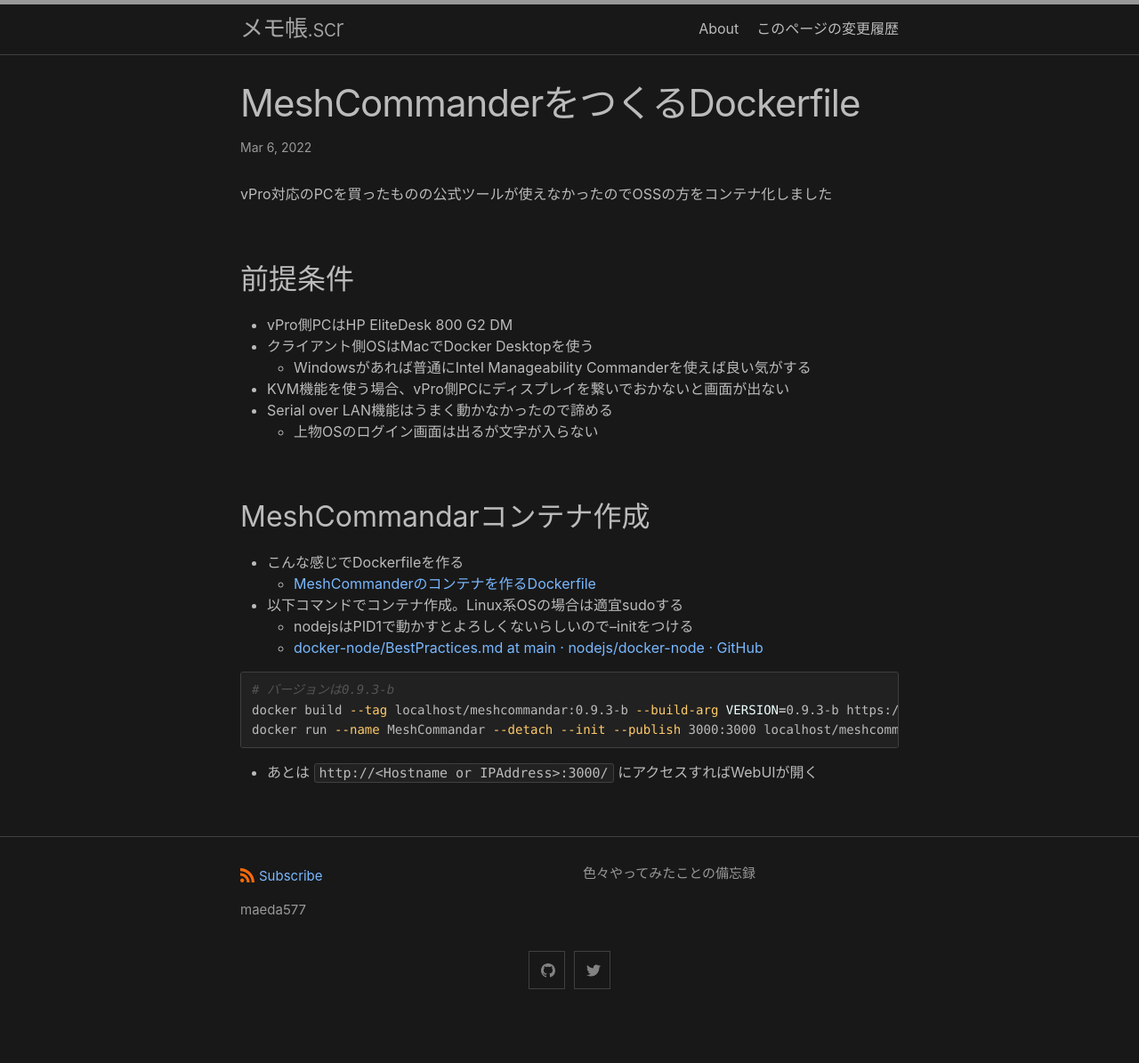
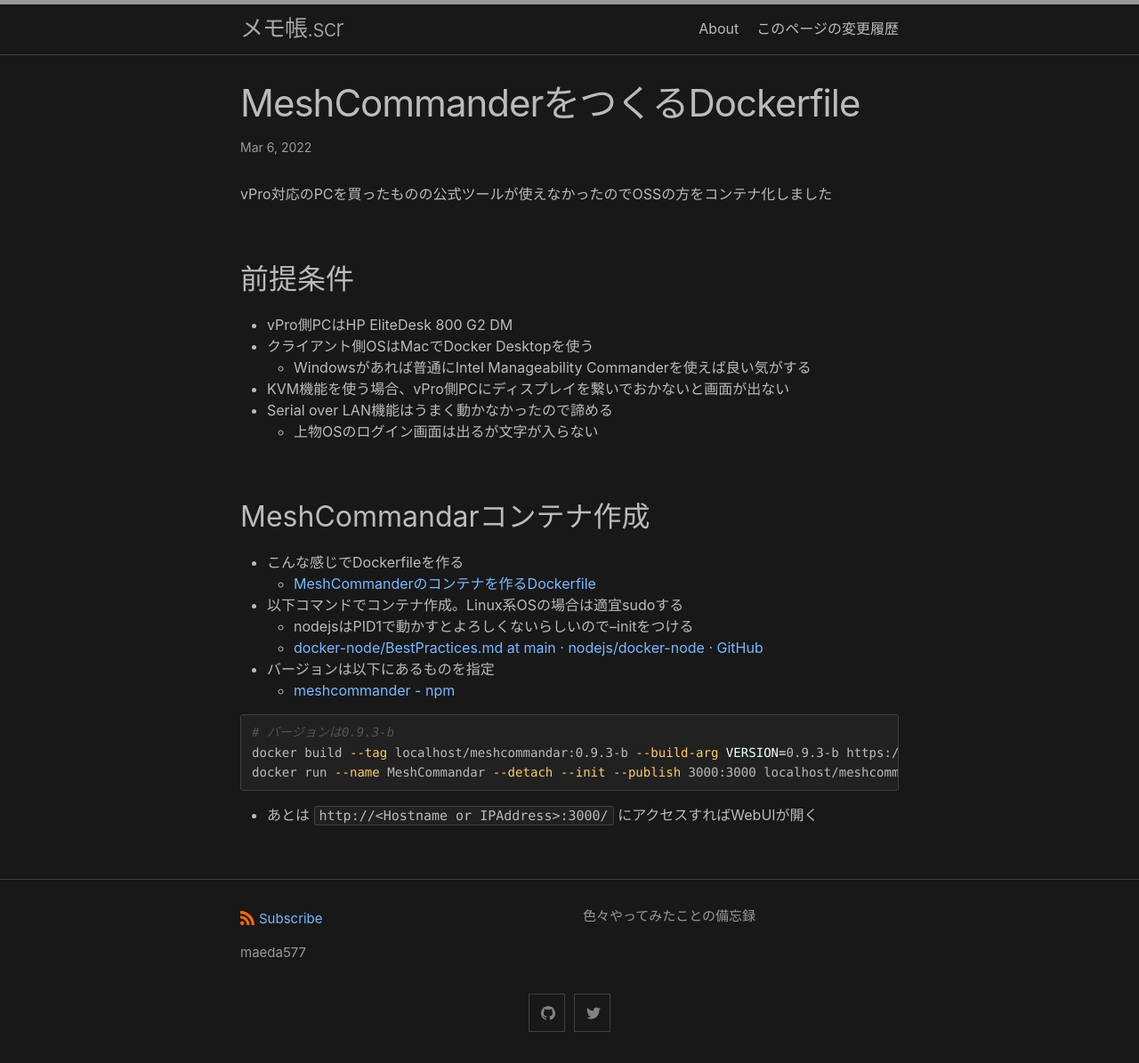
Before and after one commit to maeda577/maeda577.github.io, a Jekyll site: the page built from _posts/2022-03-06-meshcommandar.md, in a window 1280 px wide. Shown: the whole page at 89% size. Built offline with Jekyll 4.4.1, drawn with Linux system fonts in a browser that asks for light colours; before the commit the page ends 1147 px from its top, so only the background shows below that.

Commit message:
記事修正

````diff
--- a/_posts/2022-03-06-meshcommandar.md
+++ b/_posts/2022-03-06-meshcommandar.md
@@ -21,6 +21,8 @@ vPro対応のPCを買ったものの公式ツールが使えなかったのでOS
 * 以下コマンドでコンテナ作成。Linux系OSの場合は適宜sudoする
     * nodejsはPID1で動かすとよろしくないらしいので--initをつける
     * [docker-node/BestPractices.md at main · nodejs/docker-node · GitHub](https://github.com/nodejs/docker-node/blob/main/docs/BestPractices.md#handling-kernel-signals)
+* バージョンは以下にあるものを指定
+    * [meshcommander - npm](https://www.npmjs.com/package/meshcommander)
 
 ``` shell
 # バージョンは0.9.3-b
````
